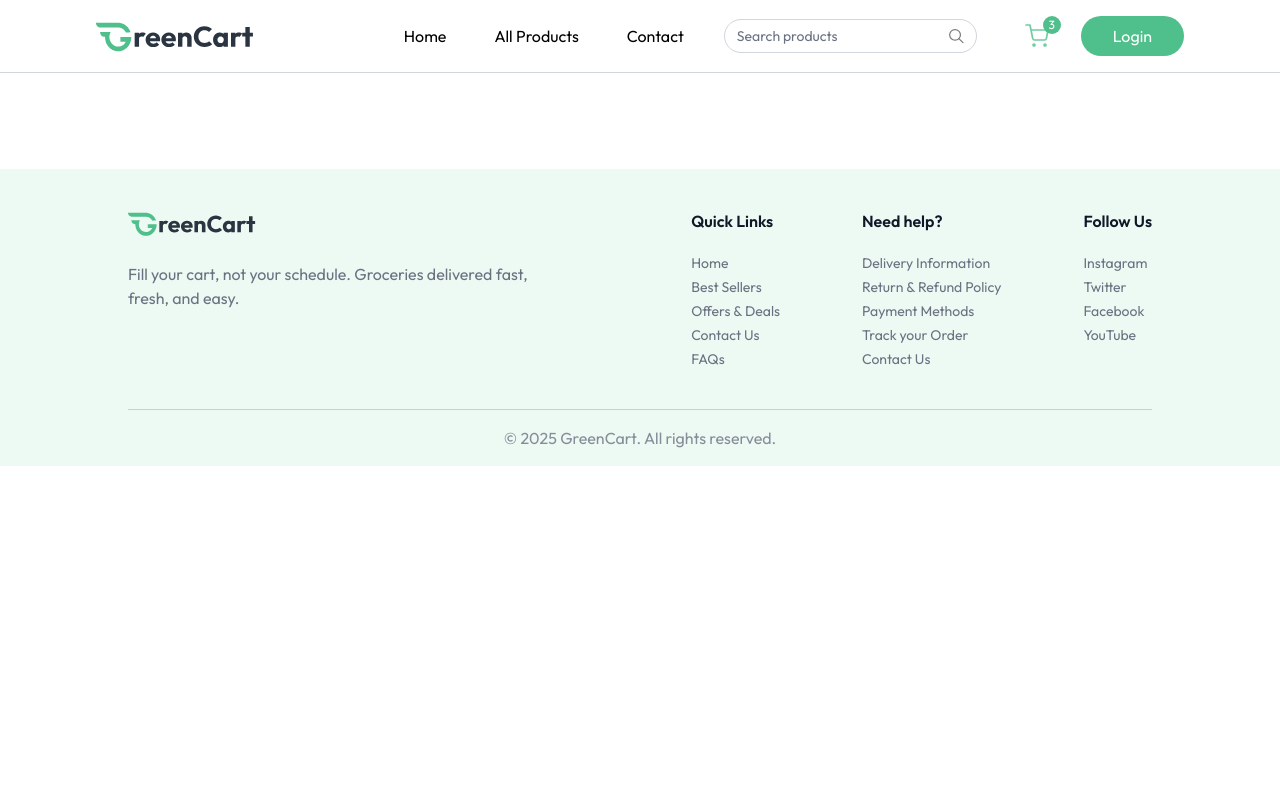
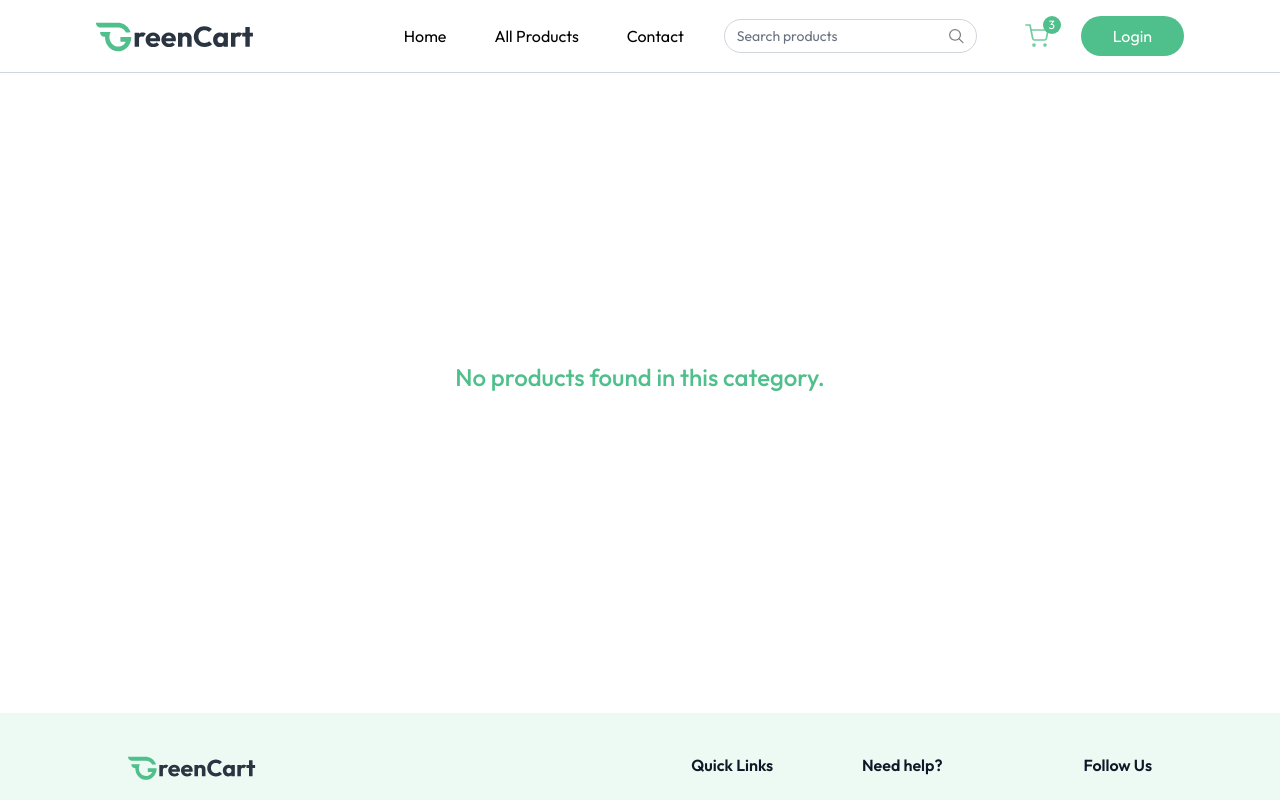
Before and after one commit to diegovilhalva/greencart, a React (Vite) app in the folder client/: page /products/1 in a window 1280 px wide. Shown: the top 800 px of the page. Built offline with nearby package versions, Linux system fonts and the light colour scheme.

Commit message:
product page category created

```diff
--- a/client/src/App.jsx
+++ b/client/src/App.jsx
@@ -7,6 +7,7 @@
 import { useAppContext } from './context/AppContext'
 import Login from './components/Login'
 import AllProducts from './pages/AllProducts'
+import ProductCategory from './pages/ProductCategory'
 
 const App = () => {
   const isSellerPath = useLocation().pathname.includes("seller")
@@ -21,6 +22,7 @@
         <Routes>
           <Route path='/' element={<Home />} />
           <Route path='/products' element={<AllProducts />} />
+          <Route path='/products/:category' element={<ProductCategory/>} />
         </Routes>
       </div>
       {!isSellerPath && <Footer />}
--- a/client/src/components/ProductCard.jsx
+++ b/client/src/components/ProductCard.jsx
@@ -1,13 +1,13 @@
-import { useState } from 'react'
+
 import { assets } from '../assets/assets';
 import { useAppContext } from '../context/AppContext';
 
-const ProductCard = ({product}) => {
-    const [count, setCount] = useState(0);
-    const {currency,addToCart,removeFromCart,cartItems} = useAppContext()
+const ProductCard = ({ product }) => {
+
+    const { currency, addToCart, removeFromCart, cartItems, navigate } = useAppContext()
 
     return product && (
-        <div className="border border-gray-500/20 rounded-md px-3 md:px-4 py-2 bg-white w-full transition-transform duration-200 hover:-translate-y-1 hover:shadow-lg">
+        <div className="border border-gray-500/20 rounded-md px-3 md:px-4 py-2 bg-white w-full transition-transform duration-200 hover:-translate-y-1 hover:shadow-lg" onClick={() => { navigate(`/products/${product.category.toLowerCase()}/${product._id}`); scrollTo(0, 0) }}>
             <div className="group cursor-pointer flex items-center justify-center px-2">
                 <img className="group-hover:scale-105 transition max-w-26 md:max-w-36" src={product.image[0]} alt={product.name} />
             </div>
@@ -17,7 +17,7 @@
                 <div className="flex items-center gap-0.5">
                     {Array(5).fill('').map((_, i) => (
                         (
-                           <img key={i} src={i < 4 ? assets.star_icon : assets.star_dull_icon} alt='star' className='md:w-3.5 w-3' />
+                            <img key={i} src={i < 4 ? assets.star_icon : assets.star_dull_icon} alt='star' className='md:w-3.5 w-3' />
                         )
                     ))}
                     <p>(4)</p>
@@ -26,19 +26,19 @@
                     <p className="md:text-xl text-base font-medium text-primary">
                         {currency} ${product.offerPrice}{" "} <span className="text-gray-500/60 md:text-sm text-xs line-through">{currency}${product.price}{" "}</span>
                     </p>
-                    <div className="text-primary" onClick={(e) => {e.stopPropagation()}}>
-                        {  !cartItems[product._id] ? (
+                    <div className="text-primary" onClick={(e) => { e.stopPropagation() }}>
+                        {!cartItems[product._id] ? (
                             <button className="flex items-center justify-center gap-1 bg-primary/10 border border-primary/40 md:w-[80px] w-[64px] h-[34px] rounded cursor-pointer " onClick={() => addToCart(product._id)} >
-                               <img src={assets.cart_icon} alt="cart icon" />
+                                <img src={assets.cart_icon} alt="cart icon" />
                                 Add
                             </button>
                         ) : (
                             <div className="flex items-center justify-center gap-2 md:w-20 w-16 h-[34px] bg-primary/25 rounded select-none">
-                                <button onClick={() => {removeFromCart(product._id)}} className="cursor-pointer text-md px-3 py-1 h-full" >
+                                <button onClick={() => { removeFromCart(product._id) }} className="cursor-pointer text-md px-3 py-1 h-full" >
                                     -
                                 </button>
                                 <span className="w-5 text-center">{cartItems[product._id]}</span>
-                                <button onClick={() => {addToCart(product._id)}} className="cursor-pointer text-md px-3 py-1 h-full" >
+                                <button onClick={() => { addToCart(product._id) }} className="cursor-pointer text-md px-3 py-1 h-full" >
                                     +
                                 </button>
                             </div>
--- /dev/null
+++ b/client/src/pages/ProductCategory.jsx
@@ -0,0 +1,37 @@
+import { useParams } from "react-router"
+import { useAppContext } from "../context/AppContext"
+import { categories } from "../assets/assets"
+import ProductCard from "../components/ProductCard"
+
+
+const ProductCategory = () => {
+    const { products } = useAppContext()
+    const {category} = useParams()
+    const searchCategory = categories.find((item) => item.path.toLowerCase() === category)
+    const filteredProducts = products.filter((product) => product.category.toLowerCase() === category)
+    return (
+        <div className="mt-16">
+            {searchCategory && (
+                <div className="flex flex-col items-end w-max">
+                    <p className="text-2xl font-medium">{searchCategory.text.toUpperCase()}</p>
+                    <div className="w-16 h-0.5 bg-primary rounded-full"></div>
+                </div>
+            )}
+            {
+                filteredProducts.length > 0 ? (
+                    <div className="grid grid-cols-2 sm:grid-cols-3 md:grid-cols-4 lg:grid-cols-5 gap-3 md:gap-6 mt-6">
+                        {filteredProducts.map((product) => (
+                            <ProductCard key={product._id} product={product}/>
+                        ))}
+                    </div>
+                ):(
+                    <div className="flex items-center justify-center h-[60vh]">
+                        <p className="text-2xl font-medium text-primary">No products found in this category.</p>
+                    </div>
+                )
+            }
+        </div>
+    )
+}
+
+export default ProductCategory
```
